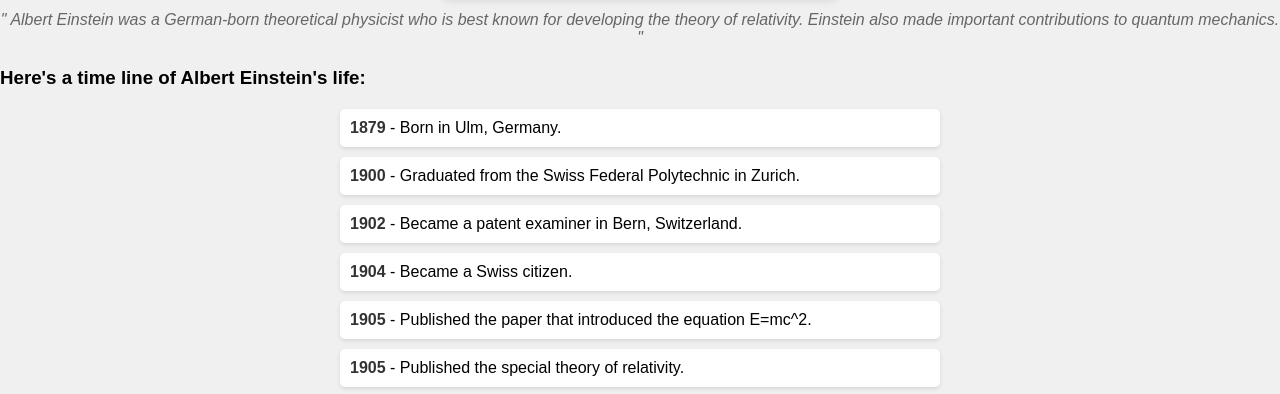
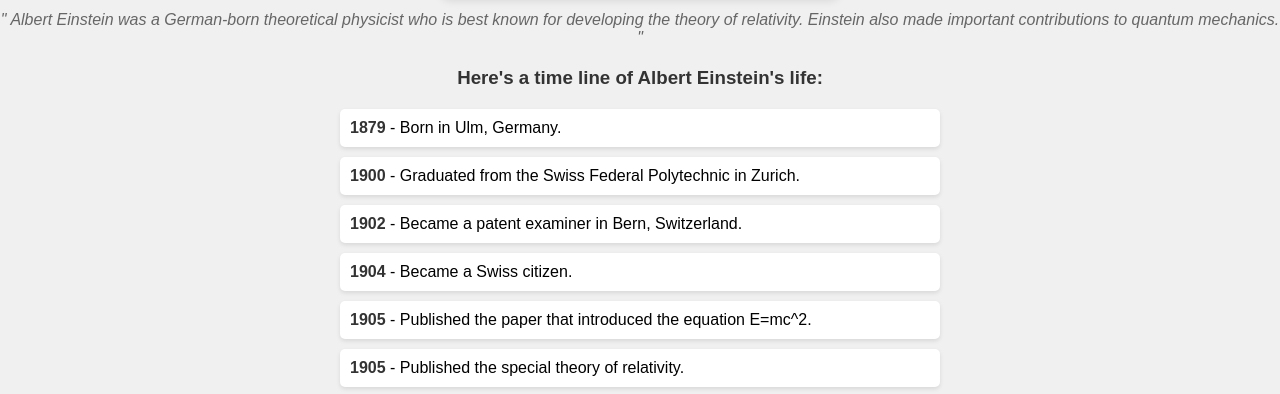
Before and after one commit to Hyron04/tributePage, a plain HTML site: page index.html in a window 1280 px wide. Shown: the part 395-789 px from the top of the page. Drawn offline with Linux system fonts and the light colour scheme.

Commit message:
Some minor adjustments and comments

```diff
--- a/styles.css
+++ b/styles.css
@@ -80,3 +80,10 @@ blockquote cite {
 #tribute-link:hover {
     text-decoration: underline;
 }
+
+/* Style the headings */
+h2, h3 {
+    text-align: center;
+    color: #333;
+    margin-top: 20px;
+}
```
Also changed, not shown: index.html (+11 -0 lines).
